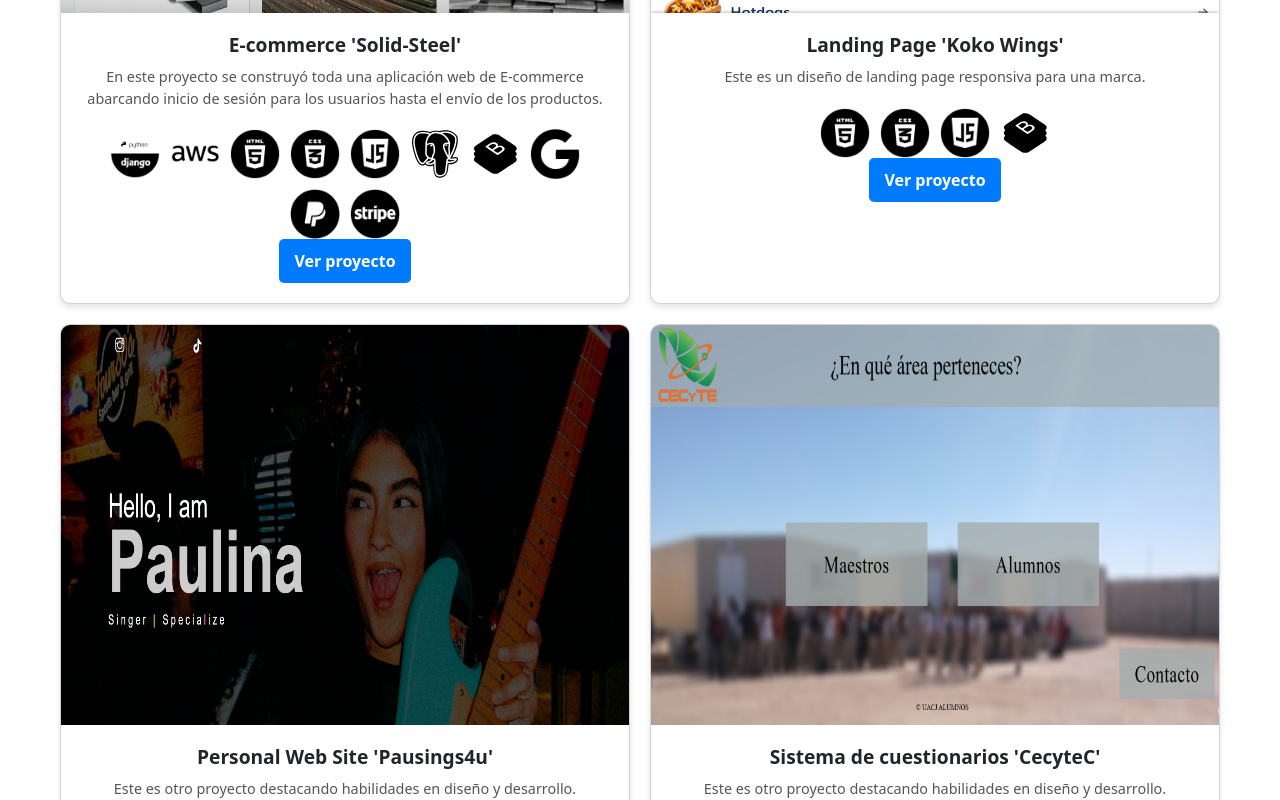
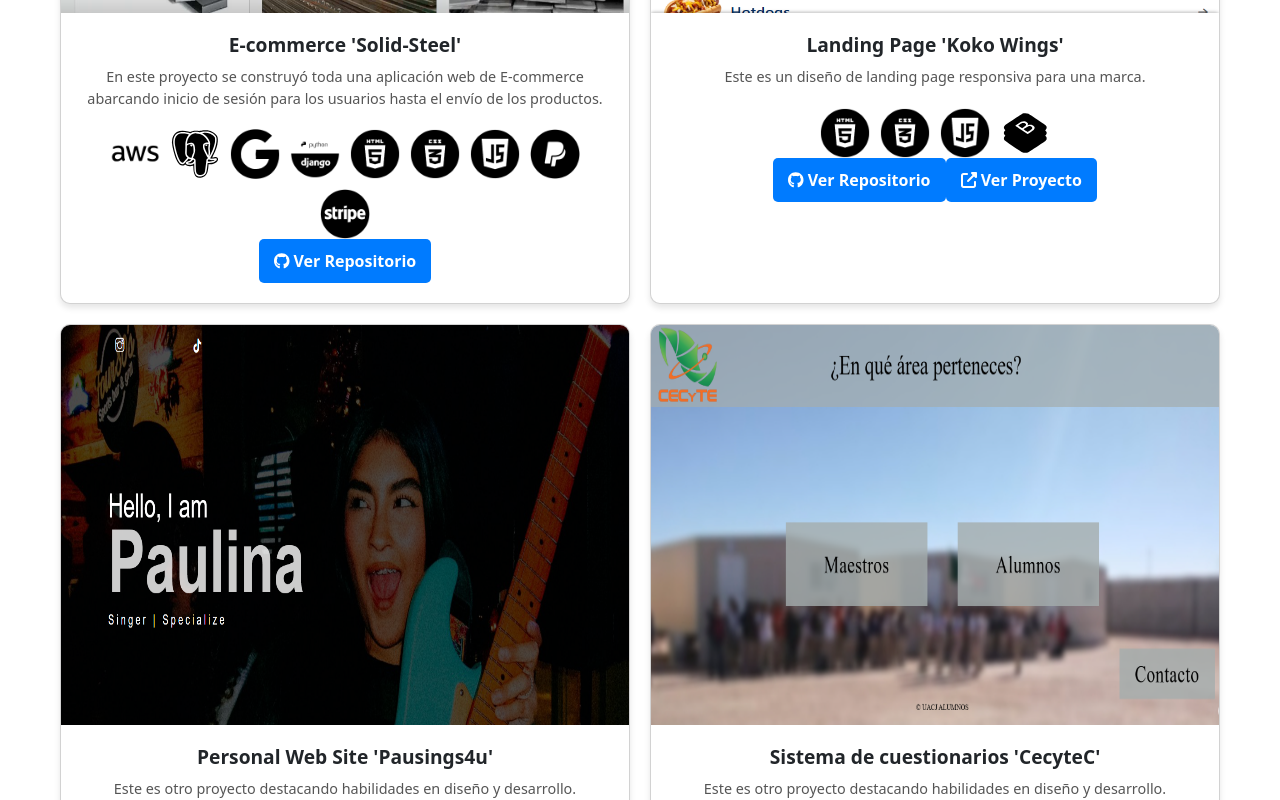
Before and after one commit to Zamas-117/personal-website, a React (Vite) app: page / in a window 1280 px wide. Shown: the part 1300-2100 px from the top of the page. Built offline with nearby package versions, Linux system fonts and the light colour scheme; the HTML template or start-up script is replaced by a standard one.

Commit message:
netyfli-deploy

```diff
--- a/package.json
+++ b/package.json
@@ -11,6 +11,7 @@
   },
   "dependencies": {
     "@fortawesome/fontawesome-free": "^6.7.1",
+    "@fortawesome/free-brands-svg-icons": "^6.7.1",
     "@fortawesome/free-solid-svg-icons": "^6.7.1",
     "@fortawesome/react-fontawesome": "^0.2.2",
     "bootstrap": "^5.3.3",
--- a/src/components/Header.tsx
+++ b/src/components/Header.tsx
@@ -1,8 +1,6 @@
 import "../css/Header.css";
 
-type Props = {
-  name: string[];
-};
+type Props = {};
 
 function Header_principal({}: Props) {
   return (
--- a/src/components/List.tsx
+++ b/src/components/List.tsx
@@ -1,4 +1,4 @@
-import { MouseEvent, useState } from "react";
+import { useState } from "react";
 
 type Props = {
   data: string[];
--- a/src/components/Proyects.tsx
+++ b/src/components/Proyects.tsx
@@ -1,6 +1,7 @@
 import "../css/Proyect.css";
 import { FontAwesomeIcon } from "@fortawesome/react-fontawesome";
-import { faCode } from "@fortawesome/free-solid-svg-icons";
+import { faCode, faExternalLinkAlt } from "@fortawesome/free-solid-svg-icons";
+import { faGithub } from "@fortawesome/free-brands-svg-icons";
 
 type Props = {};
 
@@ -13,17 +14,18 @@ const projects = [
       "En este proyecto se construyó toda una aplicación web de E-commerce abarcando inicio de sesión para los usuarios hasta el envío de los productos.",
     link: "#",
     technologies: [
+      "/logos/aws.png",
+      "/logos/postgresql.svg",
+      "/logos/google.png",
       "/logos/python.png",
-      "/logos/aws.png",
       "/logos/html5.png",
       "/logos/css.png",
       "/logos/js.png",
-      "/logos/postgresql.svg",
-      "/logos/bootstrap.svg",
-      "/logos/google.png",
       "/logos/paypal.png",
       "/logos/stripe.png",
     ],
+    repoLink: "https://github.com/Zamas-117/Solid-Steel", // Link al repositorio
+    liveLink: "", // Link al proyecto en producción
   },
   {
     id: 2,
@@ -37,6 +39,8 @@ const projects = [
       "/logos/js.png",
       "/logos/bootstrap.svg",
     ],
+    repoLink: "https://github.com/Zamas-117/Koko-wings", // Link al repositorio
+    liveLink: "https://kokowings.netlify.app/", // Link al proyecto en producción
   },
   {
     id: 3,
@@ -52,6 +56,8 @@ const projects = [
       "/logos/js.png",
       "/logos/bootstrap.svg",
     ],
+    repoLink: "https://github.com/Zamas-117/PAGUINAPAULINA", // Link al repositorio
+    liveLink: "https://pausings4u.com/", // Link al proyecto en producción
   },
   {
     id: 4,
@@ -67,6 +73,8 @@ const projects = [
       "/logos/js.png",
       "/logos/sql.png",
     ],
+    repoLink: "https://github.com/Zamas-117/cecytec-cuestionarios", // Link al repositorio
+    liveLink: "https://cecyteccuestionarios.io/", // Link al proyecto en producción
   },
 ];
 
@@ -74,7 +82,7 @@ function Proyects({}: Props) {
   return (
     <div className="proyects">
       <h1 id="proyects">
-        <FontAwesomeIcon icon={faCode} /> Proyects
+        <FontAwesomeIcon icon={faCode} /> Proyectos
       </h1>
 
       <div className="container_proyects">
@@ -102,9 +110,35 @@ function Proyects({}: Props) {
                 ))}
               </div>
 
-              <a href={project.link} className="btn">
-                Ver proyecto
-              </a>
+              {/* Botones */}
+              <div className="button-container">
+                {/* Botón para el repositorio de GitHub */}
+                <a
+                  href={project.repoLink}
+                  className="btn btn-github"
+                  target="_blank"
+                  rel="noopener noreferrer"
+                >
+                  <FontAwesomeIcon icon={faGithub} className="github-icon" />{" "}
+                  Ver Repositorio
+                </a>
+
+                {/* Botón para la página en producción */}
+                {project.liveLink && (
+                  <a
+                    href={project.liveLink}
+                    className="btn btn-live"
+                    target="_blank"
+                    rel="noopener noreferrer"
+                  >
+                    <FontAwesomeIcon
+                      icon={faExternalLinkAlt}
+                      className="live-icon"
+                    />{" "}
+                    Ver Proyecto
+                  </a>
+                )}
+              </div>
             </div>
           </div>
         ))}
```
Also changed, not shown: 32 other files (tests, documents, lock files or other folders).
